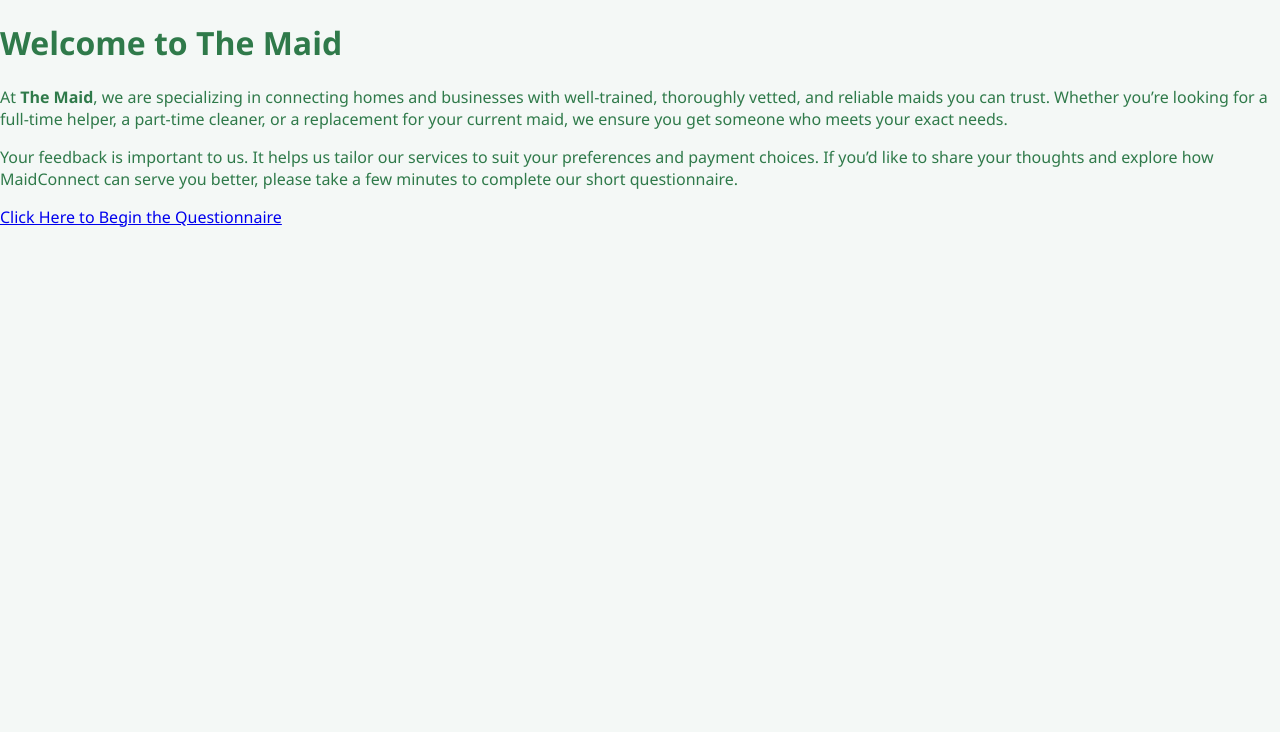
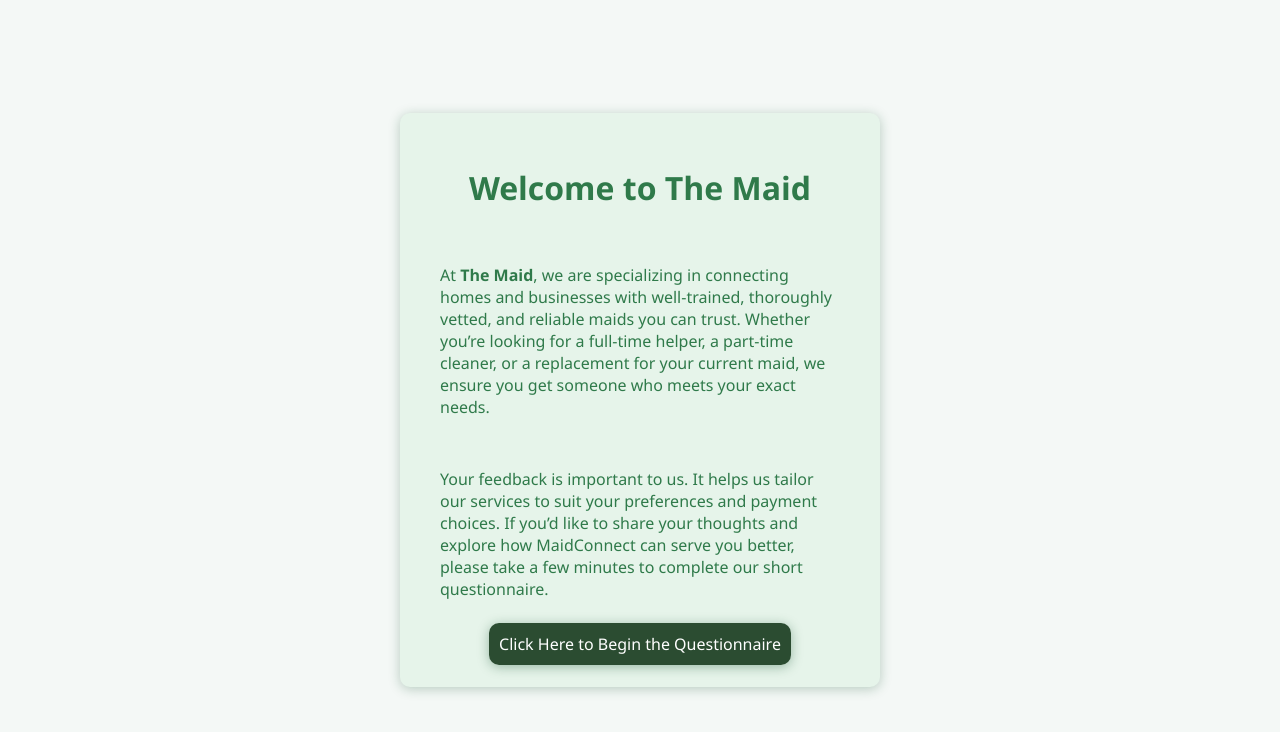
Before and after one commit to Nellyojay/TheMaid, a plain HTML site: page index.html in a window 1280 px wide. Drawn offline with Linux system fonts and the light colour scheme.

Commit message:
changed css file

```diff
--- a/style.css
+++ b/style.css
@@ -15,7 +15,7 @@ header {
   margin-bottom: 2rem;
 }
 
-main {
+main, .container {
   display: flex;
   flex-direction: column;
   justify-content: center;
@@ -23,16 +23,31 @@ main {
   min-height: 60vh;
 }
 
-form {
+form, .container {
   background: #e6f4ea;
   border-radius: 10px;
-  box-shadow: 0 2px 12px rgba(20, 83, 45, 0.08);
+  box-shadow: 0 2px 12px rgba(20, 83, 45, 0.27);
   padding: 2rem 2.5rem;
   width: 100%;
   max-width: 400px;
   display: flex;
   flex-direction: column;
   gap: 1.1rem;
+}
+.intro{
+  display: flex;
+  justify-content: center;
+  align-items: center;
+  height: 100vh;
+
+  a{
+    text-decoration: none;
+    background-color: #183a1de6;
+    padding: 10px;
+    color: white;
+    border-radius: 10px;
+    box-shadow: 0 2px 12px rgba(20, 83, 45, 0.368);
+  }
 }
 
 label {
```
